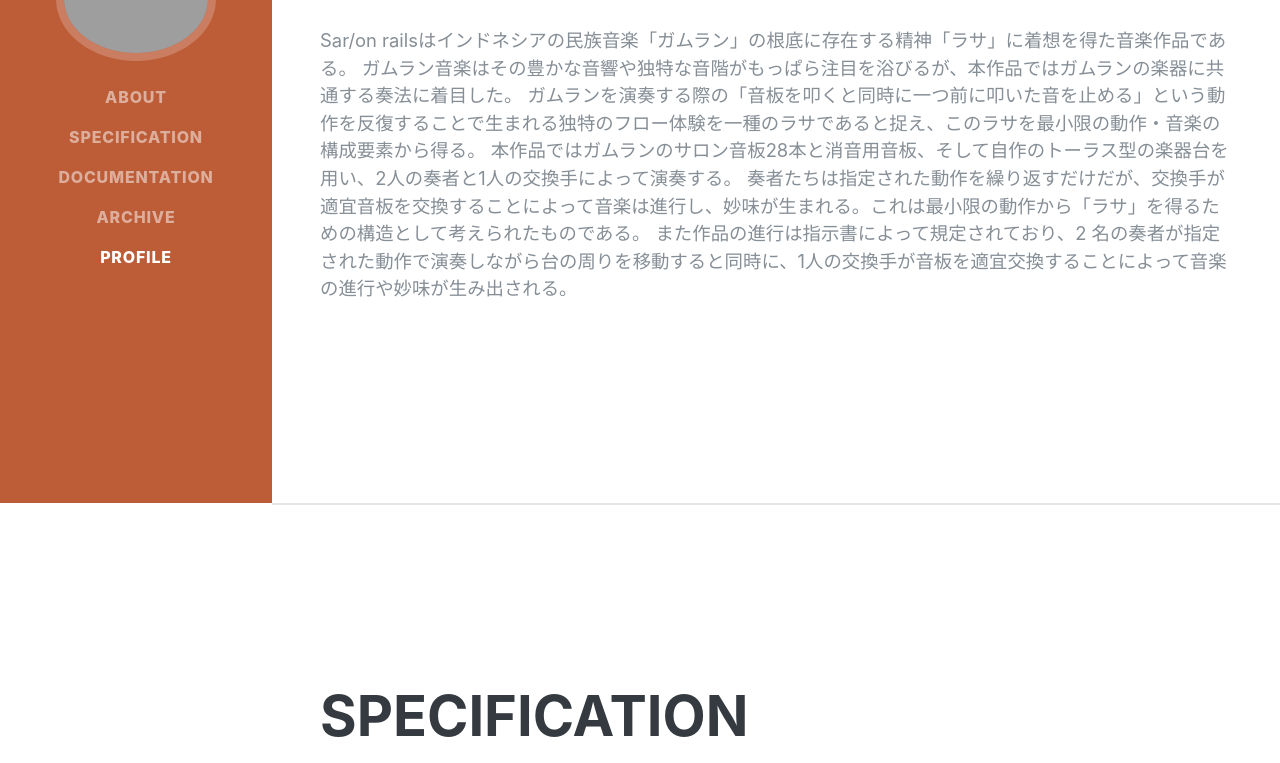
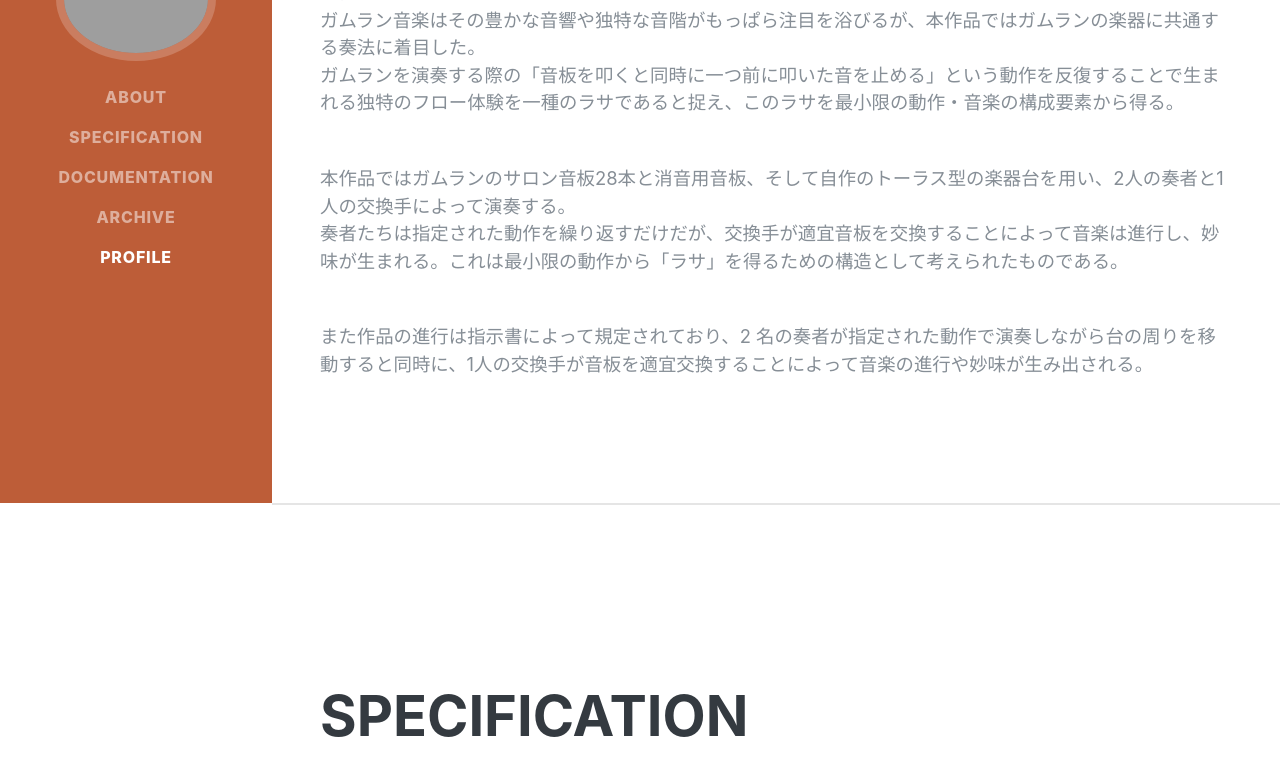
Before and after one commit to Morita-Ryo/Morita-Ryo.github.io, a plain HTML site: page saronrails.html in a window 1280 px wide. Shown: the part 297-1060 px from the top of the page. Drawn offline with Linux system fonts and the light colour scheme; grey boxes are pictures that could not be loaded; a web font is replaced by a local one.

Commit message:
Update saronrails.html

```diff
--- a/saronrails.html
+++ b/saronrails.html
@@ -71,13 +71,13 @@
         </div>
 
         <p class="lead mb-5">
-          Sar/on railsはインドネシアの民族音楽「ガムラン」の根底に存在する精神「ラサ」に着想を得た音楽作品である。
-          ガムラン音楽はその豊かな音響や独特な音階がもっぱら注目を浴びるが、本作品ではガムランの楽器に共通する奏法に着目した。
-          ガムランを演奏する際の「音板を叩くと同時に一つ前に叩いた音を止める」という動作を反復することで生まれる独特のフロー体験を一種のラサであると捉え、このラサを最小限の動作・音楽の構成要素から得る。
-
-          本作品ではガムランのサロン音板28本と消音用音板、そして自作のトーラス型の楽器台を用い、2人の奏者と1人の交換手によって演奏する。
-          奏者たちは指定された動作を繰り返すだけだが、交換手が適宜音板を交換することによって音楽は進行し、妙味が生まれる。これは最小限の動作から「ラサ」を得るための構造として考えられたものである。
-
+          Sar/on railsはインドネシアの民族音楽「ガムラン」の根底に存在する精神「ラサ」に着想を得た音楽作品である。</br>
+          ガムラン音楽はその豊かな音響や独特な音階がもっぱら注目を浴びるが、本作品ではガムランの楽器に共通する奏法に着目した。</br>
+          ガムランを演奏する際の「音板を叩くと同時に一つ前に叩いた音を止める」という動作を反復することで生まれる独特のフロー体験を一種のラサであると捉え、このラサを最小限の動作・音楽の構成要素から得る。</br>
+        </p><p class="lead mb-5">
+          本作品ではガムランのサロン音板28本と消音用音板、そして自作のトーラス型の楽器台を用い、2人の奏者と1人の交換手によって演奏する。</br>
+          奏者たちは指定された動作を繰り返すだけだが、交換手が適宜音板を交換することによって音楽は進行し、妙味が生まれる。これは最小限の動作から「ラサ」を得るための構造として考えられたものである。</br>
+        </p><p class="lead mb-5">
           また作品の進行は指示書によって規定されており、2 名の奏者が指定された動作で演奏しながら台の周りを移動すると同時に、1人の交換手が音板を適宜交換することによって音楽の進行や妙味が生み出される。
         </p>
 
@@ -273,7 +273,7 @@
         <div>
           "Sar/on rails" by Ryo Morita</br>
           Player: Kenta Suzuki, Asumi Hoshi, Ryo Morita</br></br>
-        <p class="mb-0"></br>
+        <p class="mb-0">
           @IAMAS OPEN HOUSE 2019
           2019/07/27
         </p></div>
@@ -335,7 +335,7 @@
         </p>
 
         <div><a href="http://morita-ryo.com/">morita-ryo.com</a></div>
-        <br />
+        </br>
         <div>ご依頼、お問い合わせはこちら</div>
         <a href="mailto:mrt@signalcompose.com">mrt@signalcompose.com</a>
       </div>
```
